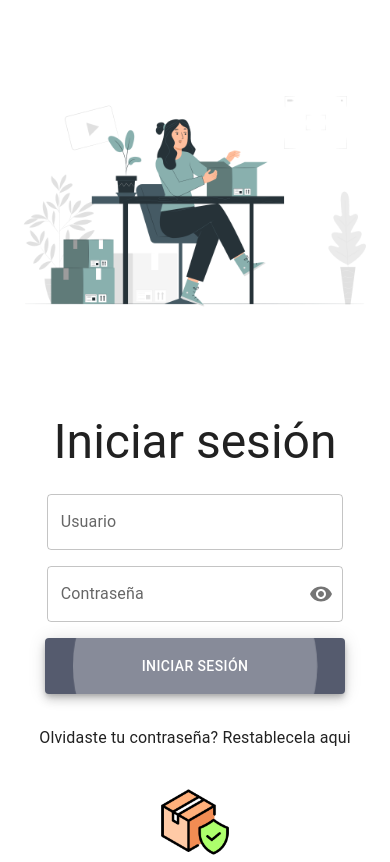
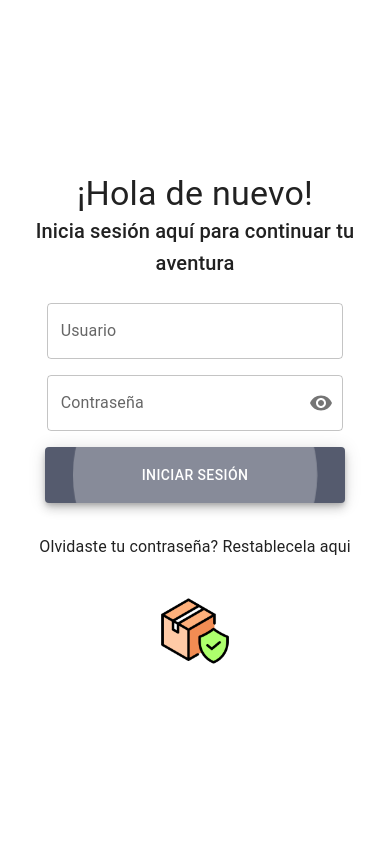
Before and after one commit to victo-18/CourierHub, a React (Vite) app: page /login in a window 390 px wide. Built offline with nearby package versions, Linux system fonts and the light colour scheme.

Commit message:
cambiar textos y estilos de login

```diff
--- a/src/pages/LoginPage.jsx
+++ b/src/pages/LoginPage.jsx
@@ -10,13 +10,18 @@ export default function LoginPage() {
     return (
         <Box id="login-page">
             <Helmet>
-            <title>CourrierHub - Inicio de sesion</title>
+                <title>CourrierHub - Inicio de sesion</title>
             </Helmet>
             <CardMedia component="img" src={Banner} alt="Banner" id="banner" />
             <Box>
-                <Typography variant="h3">Iniciar sesión</Typography>
+                <Typography variant="h4">
+                    ¡Hola de nuevo!
+                </Typography>
+                <Typography variant="h6">
+                    Inicia sesión aquí para continuar tu aventura
+                </Typography>
                 <LoginForm />
-                <Typography>Olvidaste tu contraseña? Restablecela aqui</Typography>
+                <Typography sx={{ marginTop: "32px" }}>Olvidaste tu contraseña? Restablecela aqui</Typography>
                 <Tooltip title="Sobre nosotros, CourrierHub">
                     <CardMedia component="img" src={Logo} alt="Logo de la empresa" id="logo" />
                 </Tooltip>
--- a/src/styles/LoginPage.css
+++ b/src/styles/LoginPage.css
@@ -8,9 +8,16 @@
 }
 
 #login-page.MuiBox-root #banner {
-  max-width: 50vw;
+  max-width: 45vw;
   max-height: 100vh;
   object-fit: contain;
+}
+
+#login-page.MuiBox-root .MuiLinearProgress-root {
+  width: 33ch;
+  /* margin: 16px; */
+  margin-top: calc(8px + 26px);
+  margin-bottom: calc(26px);
 }
 
 #login-page.MuiBox-root #logo {
@@ -44,17 +51,13 @@
   max-width: calc(33ch + 38px);
 }
 
-#login-page.MuiBox-root > .MuiBox-root .MuiTypography-h3 {
-  margin-bottom: 16px;
+#login-page.MuiBox-root > .MuiBox-root {
+  min-width: 45vw;
+  text-align: center;
 }
 
-#login-page.MuiBox-root > .MuiBox-root .MuiTypography-root {
-  margin-top: 32px;
-}
-
-#login-page.MuiBox-root > .MuiBox-root {
-  min-width: 50vw;
-  text-align: center;
+#login-page.MuiBox-root > .MuiBox-root .MuiTypography-h6 {
+  margin-bottom: 16px;
 }
 
 @media (max-width: 767.98px) {
@@ -62,17 +65,23 @@
     display: flex;
     flex-direction: column;
     flex-wrap: nowrap;
-    justify-content: normal;
-    height: 100vh;
+    /* justify-content: normal; */
+    justify-content: center;
+    height: 100%;
     align-content: center;
     align-items: center;
   }
 
-  #login-page.MuiBox-root > .MuiBox-root .MuiTypography-h3 {
-    margin-top: 24px;
+  #login-page.MuiBox-root > .MuiBox-root {
+    padding: 0px 16px;
   }
 
+  /* #login-page.MuiBox-root > .MuiBox-root .MuiTypography-h4 {
+    margin-top: 16px;
+  } */
+
   #login-page.MuiBox-root #banner {
-    max-width: 100vw;
+    /* max-width: 82vw; */
+    display: none;
   }
 }
```
